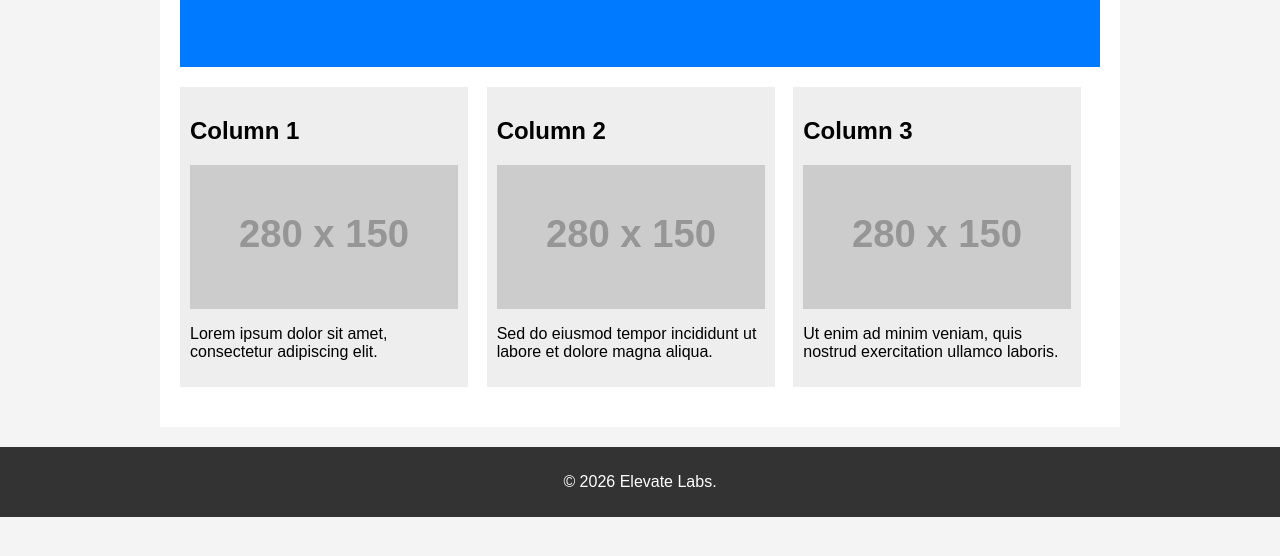
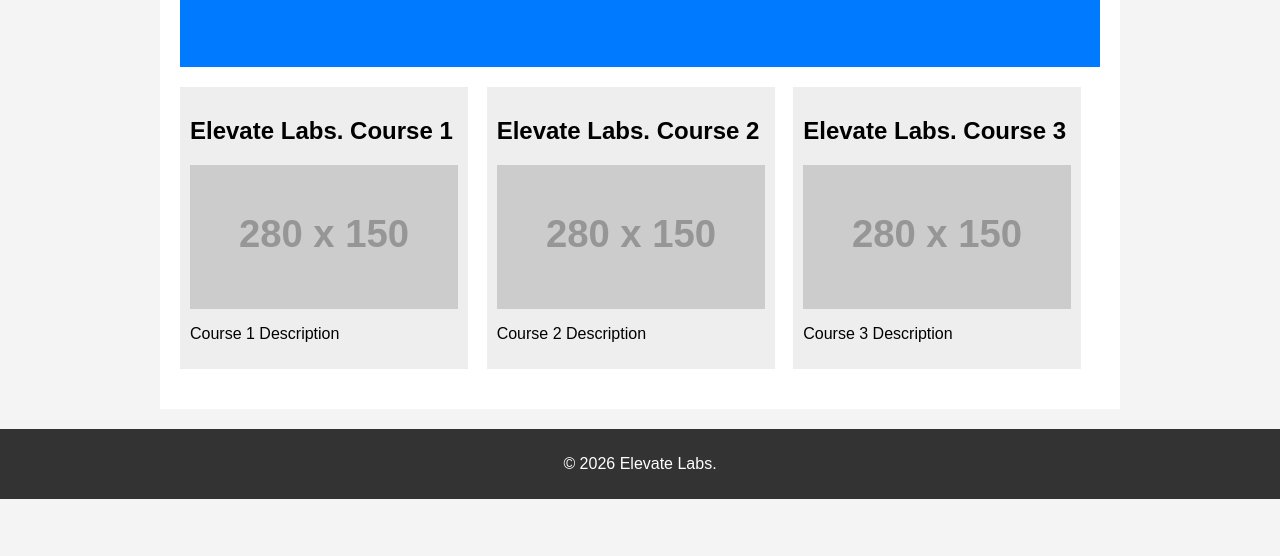
Before and after one commit to RahulSharma4532/Inteership-Project, a plain HTML site: page Task4.html in a window 1280 px wide. Shown: the part 228-784 px from the top of the page. Drawn offline with Linux system fonts and the light colour scheme; placeholder pictures from the web are drawn by us.

Commit message:
Modify course details in Task4.html
Updated course titles and descriptions in the columns section.

```diff
--- a/Task4.html
+++ b/Task4.html
@@ -148,19 +148,19 @@
 
         <div class="columns">
             <div class="col">
-                <h2>Column 1</h2>
-                <img src="https://via.placeholder.com/280x150" alt="Placeholder Image">
-                <p>Lorem ipsum dolor sit amet, consectetur adipiscing elit.</p>
+                <h2>Elevate Labs. Course 1</h2>
+                <img src="https://via.placeholder.com/280x150" alt="Course 1 Image">
+                <p>Course 1 Description</p>
             </div>
             <div class="col">
-                <h2>Column 2</h2>
-                <img src="https://via.placeholder.com/280x150" alt="Placeholder Image">
-                <p>Sed do eiusmod tempor incididunt ut labore et dolore magna aliqua.</p>
+                <h2>Elevate Labs. Course 2</h2>
+                <img src="https://via.placeholder.com/280x150" alt="Course 2 Image">
+                <p>Course 2 Description</p>
             </div>
             <div class="col">
-                <h2>Column 3</h2>
-                <img src="https://via.placeholder.com/280x150" alt="Placeholder Image">
-                <p>Ut enim ad minim veniam, quis nostrud exercitation ullamco laboris.</p>
+                <h2>Elevate Labs. Course 3</h2>
+                <img src="https://via.placeholder.com/280x150" alt="Course 3 Image">
+                <p>Course 3 Description</p>
             </div>
         </div>
     </div>
```
